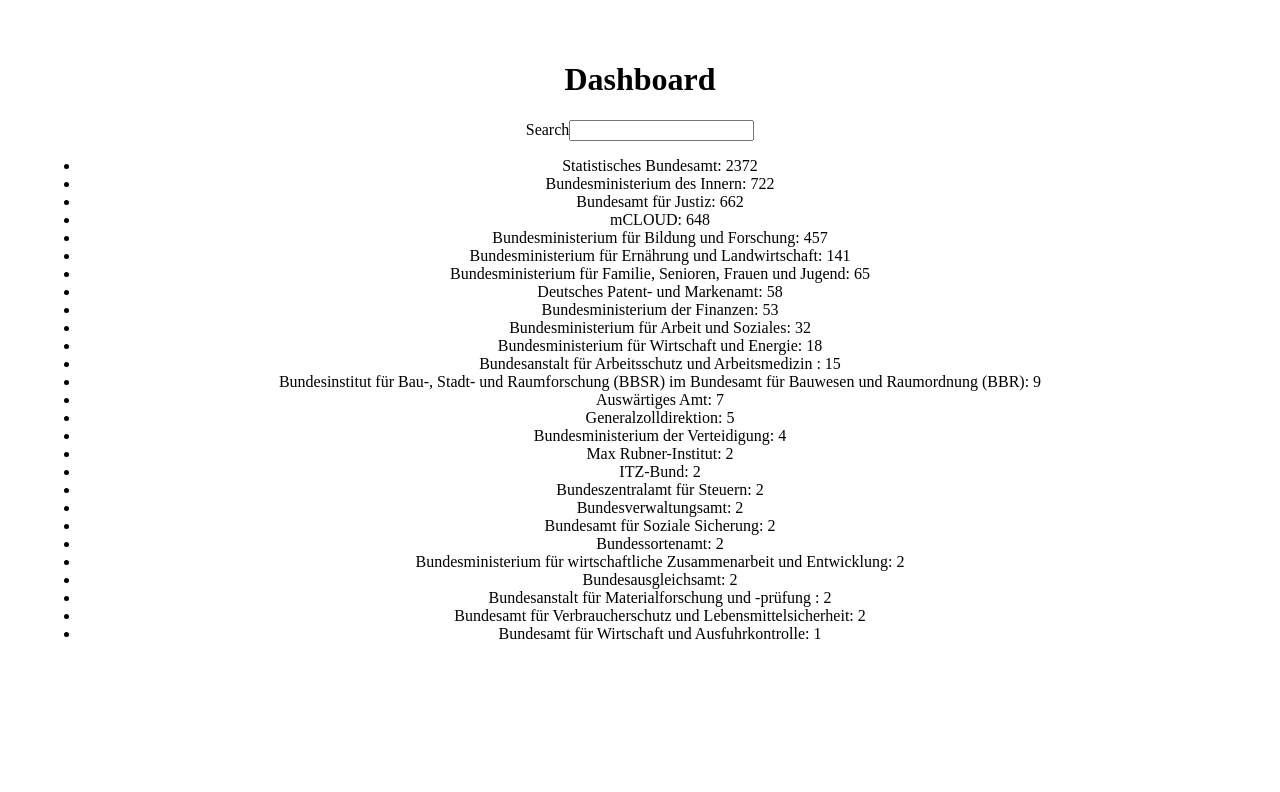
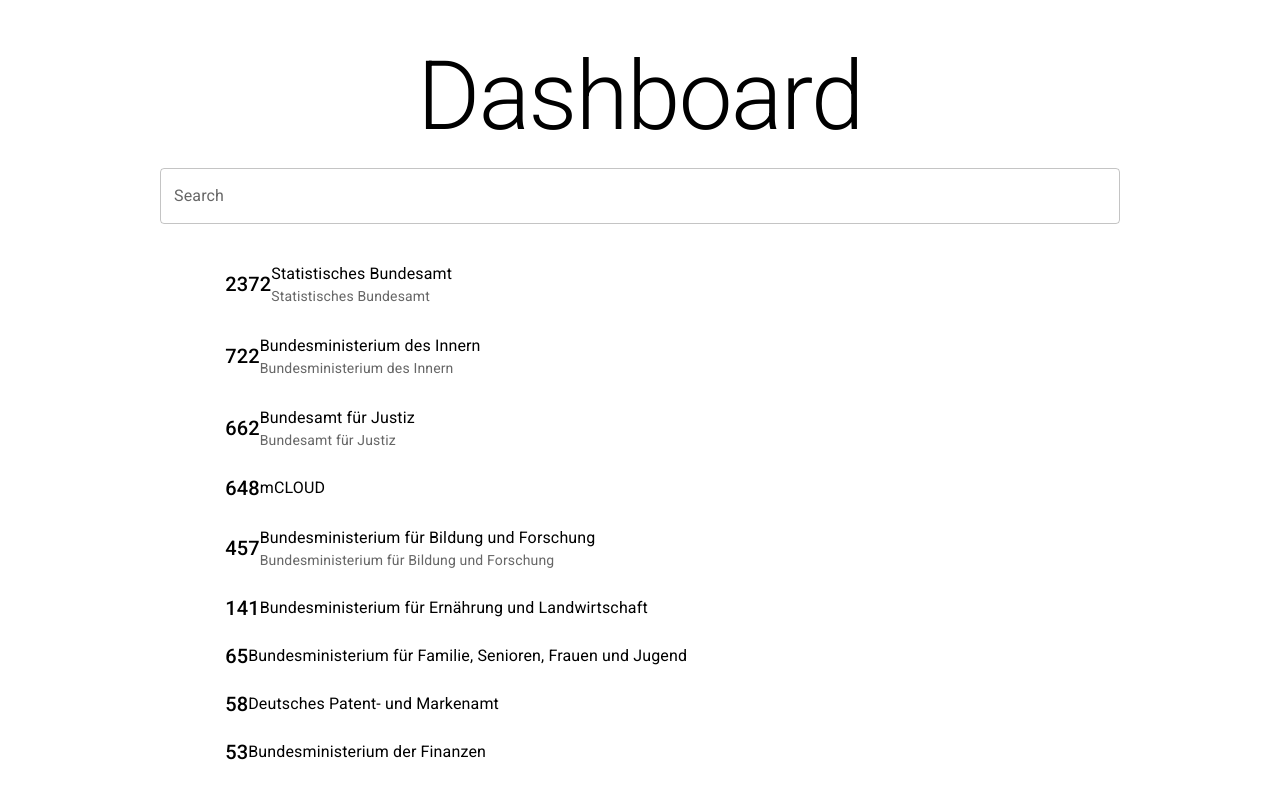
Before and after one commit to PeterNitsche/govdata-dashboard, a React (Vite) app: page / in a window 1280 px wide. Shown: the top 792 px of the page. Built offline with nearby package versions, Linux system fonts and the light colour scheme; data requests are answered from the project's data file.

Commit message:
Introduce Material UI

```diff
--- a/package.json
+++ b/package.json
@@ -14,6 +14,10 @@
     "cypress:run": "cypress run"
   },
   "dependencies": {
+    "@emotion/react": "^11.11.4",
+    "@emotion/styled": "^11.11.0",
+    "@fontsource/roboto": "^5.0.12",
+    "@mui/material": "^5.15.12",
     "@tanstack/react-query": "^5.25.0",
     "react": "^18.2.0",
     "react-dom": "^18.2.0",
--- a/src/App.css
+++ b/src/App.css
@@ -1,5 +1,10 @@
+@import "@fontsource/roboto/300.css";
+@import "@fontsource/roboto/400.css";
+@import "@fontsource/roboto/500.css";
+@import "@fontsource/roboto/700.css";
+
 #root {
-  max-width: 1280px;
+  max-width: 80rem;
   margin: 0 auto;
   padding: 2rem;
   text-align: center;
--- a/src/App.tsx
+++ b/src/App.tsx
@@ -4,14 +4,23 @@
 
 const queryClient = new QueryClient();
 
+import {
+  ThemeProvider,
+  createTheme,
+  responsiveFontSizes,
+} from "@mui/material/styles";
+
+const theme = responsiveFontSizes(createTheme());
+
 function App() {
   return (
-    <QueryClientProvider client={queryClient}>
-      <main>
-        <h1>Dashboard</h1>
-        <Dashboard />
-      </main>
-    </QueryClientProvider>
+    <ThemeProvider theme={theme}>
+      <QueryClientProvider client={queryClient}>
+        <main>
+          <Dashboard />
+        </main>
+      </QueryClientProvider>
+    </ThemeProvider>
   );
 }
 
--- /dev/null
+++ b/src/dashboard/Dashboard.module.css
@@ -0,0 +1,3 @@
+.searchInput {
+  width: 80%;
+}
--- a/src/dashboard/Dashboard.tsx
+++ b/src/dashboard/Dashboard.tsx
@@ -1,6 +1,15 @@
 import { useQuery } from "@tanstack/react-query";
 import { fetchMinistryDatasets } from "./Dashboard.queries";
 import { useState } from "react";
+import {
+  List,
+  ListItem,
+  ListItemText,
+  Stack,
+  TextField,
+  Typography,
+} from "@mui/material";
+import styles from "./Dashboard.module.css";
 
 export function Dashboard() {
   const [filterQuery, setFilterQuery] = useState<string>("");
@@ -10,29 +19,39 @@
     queryFn: fetchMinistryDatasets,
   });
 
-  const onFilterInputChange = (e: React.FormEvent<HTMLInputElement>) => {
+  const onFilterInputChange = (
+    e: React.FormEvent<HTMLInputElement | HTMLTextAreaElement>,
+  ) => {
     setFilterQuery(e.currentTarget.value);
   };
 
   return (
-    <>
-      <label htmlFor="dashboardSearchInput">Search</label>
-      <input
+    <Stack direction={"column"} alignItems={"center"} spacing={2}>
+      <Typography variant="h1">Dashboard</Typography>
+      <TextField
         id="dashboardSearchInput"
-        type="text"
+        label="Search"
+        type="search"
         value={filterQuery}
         onChange={onFilterInputChange}
+        className={styles.searchInput}
       />
       {status === "pending" && <p>Loading...</p>}
       {status === "error" && <p>Error while loading the data!</p>}
-      <ul>
+      <List>
         {status === "success" &&
           data?.map((ministry) => (
-            <li key={ministry.department}>
-              {ministry.department}: {ministry.datasets}
-            </li>
+            <ListItem key={ministry.department}>
+              <Typography variant="h6" component={"p"}>
+                {ministry.datasets}
+              </Typography>
+              <ListItemText
+                primary={ministry.department}
+                secondary={ministry.description}
+              />
+            </ListItem>
           ))}
-      </ul>
-    </>
+      </List>
+    </Stack>
   );
 }
```
Also changed, not shown: 1 other file (tests, documents, lock files or other folders).
